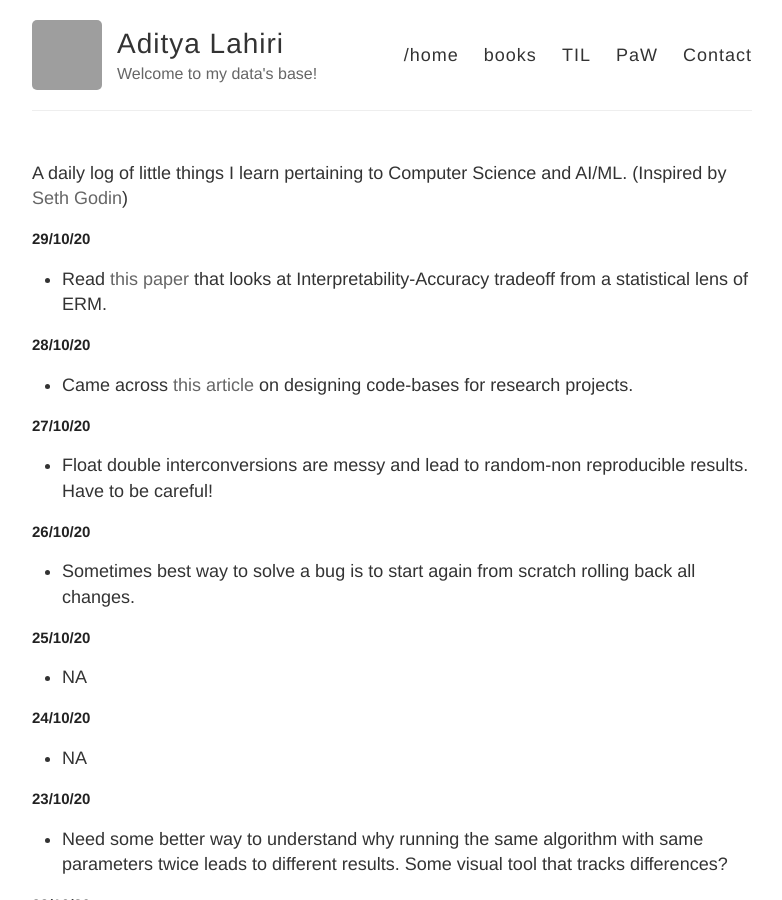
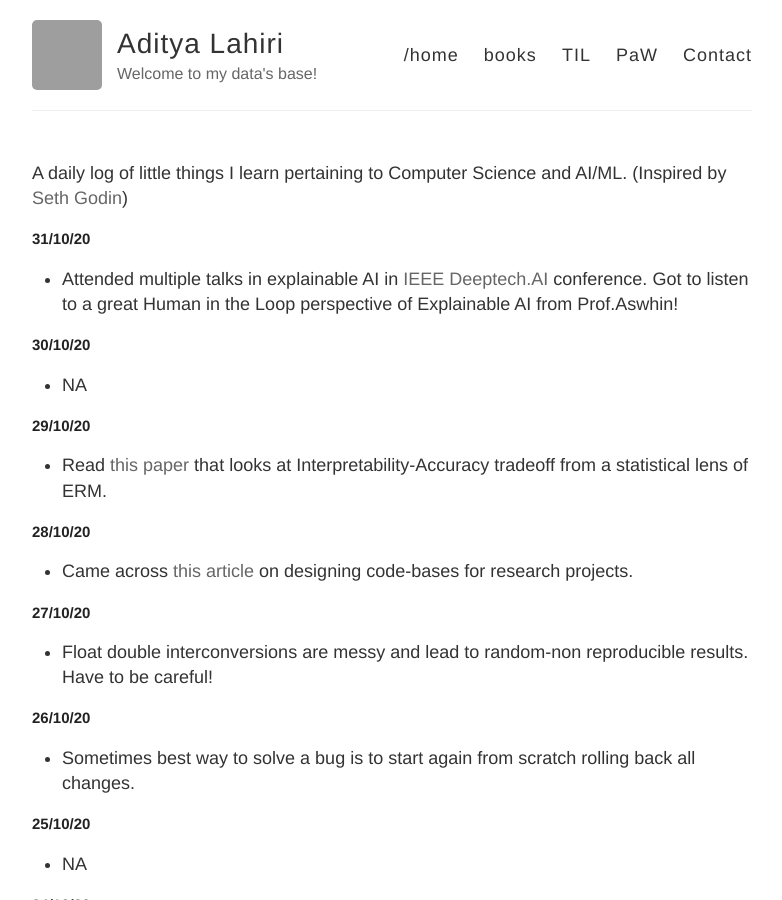
Before and after one commit to adityalahiri/adityalahiri.github.io, a Jekyll site: the page built from TIL.md, in a window 1280 px wide and 900 px high. Shown: the whole window, without its empty margins (248-1030 px from the left). Built offline with Jekyll 4.4.1, drawn with Linux system fonts in a browser that asks for light colours; our own code applies the rules of GitHub Pages for plain Markdown files; grey boxes are pictures that could not be loaded.

Commit message:
Update for 30/10 & 31/10

```diff
--- a/TIL.md
+++ b/TIL.md
@@ -1,5 +1,13 @@
 A daily log of little things I learn pertaining to Computer Science and AI/ML.
 (Inspired by [Seth Godin](https://seths.blog/))
+
+## 31/10/20
+
+* Attended multiple talks in explainable AI in [IEEE Deeptech.AI](http://cs.ieeebangalore.org/ieee-deeptech-ai-2020/) conference. Got to listen to a great Human in the Loop perspective of Explainable AI from Prof.Aswhin!
+
+## 30/10/20
+
+* NA
 
 ## 29/10/20
 
```
